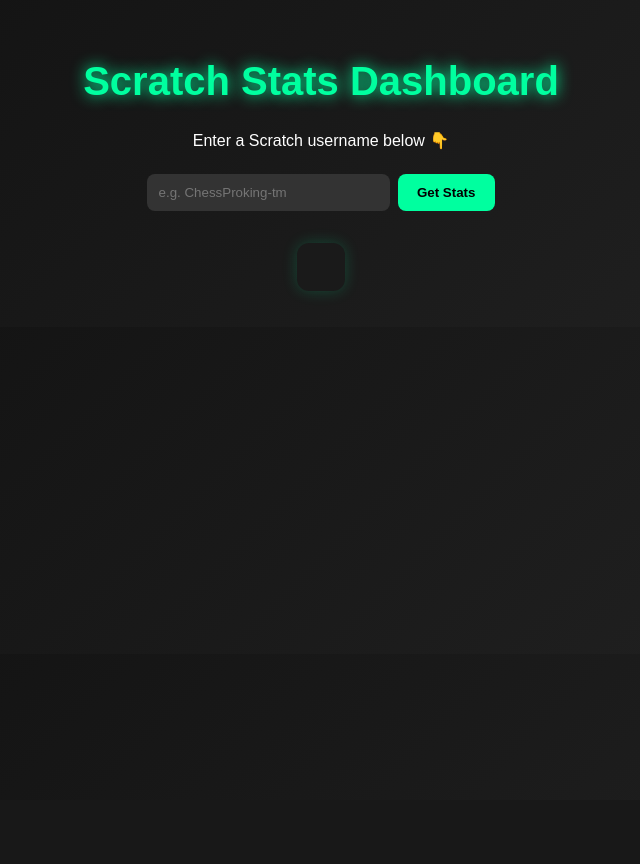
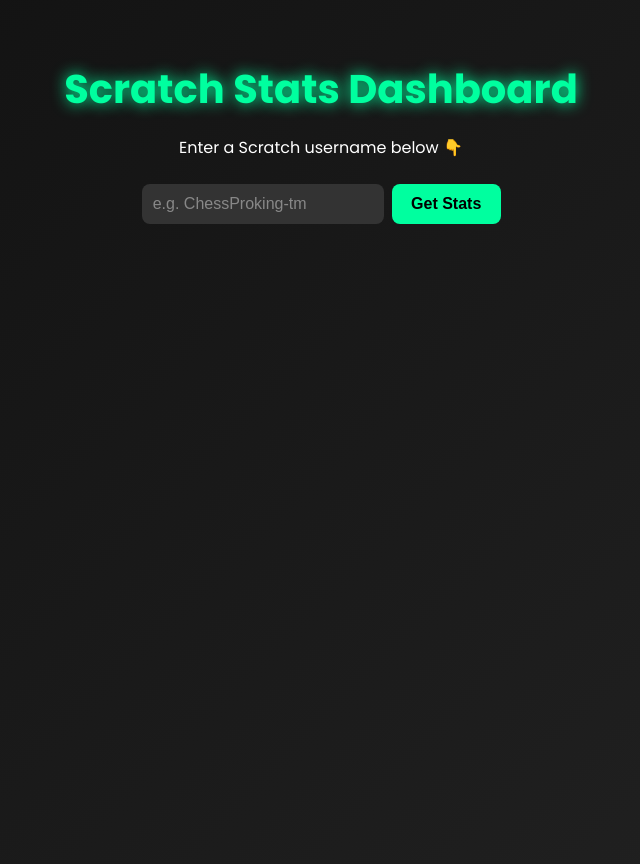
Before and after one commit to AlbertCanCode/scratchstats, a Flask app: page / in a window 1280 px wide. Shown: the whole page, without its empty margins (319-959 px from the left). Before the commit the page ends 296 px from the top, so only its background shows below. Run offline with Flask 3, Linux system fonts and the light colour scheme.

Commit message:
Update style.css

```diff
--- a/static/style.css
+++ b/static/style.css
@@ -1,3 +1,5 @@
+@import url('https://fonts.googleapis.com/css2?family=Poppins:wght@400;700&display=swap');
+
 body {
   font-family: "Poppins", sans-serif;
   background: linear-gradient(135deg, #111, #222);
@@ -5,12 +7,14 @@ body {
   text-align: center;
   padding: 2rem;
   margin: 0;
+  min-height: 100vh;
 }
 
 h1 {
   font-size: 2.5rem;
   color: #00ff9f;
   text-shadow: 0 0 15px #00ff9f;
+  margin-bottom: 0.5rem;
 }
 
 form {
@@ -18,6 +22,7 @@ form {
   display: flex;
   justify-content: center;
   gap: 0.5rem;
+  flex-wrap: wrap;
 }
 
 input {
@@ -28,6 +33,11 @@ input {
   background: #333;
   color: #fff;
   outline: none;
+  font-size: 1rem;
+}
+
+input::placeholder {
+  color: #888;
 }
 
 button {
@@ -39,6 +49,7 @@ button {
   cursor: pointer;
   color: #000;
   transition: 0.3s;
+  font-size: 1rem;
 }
 
 button:hover {
@@ -54,6 +65,11 @@ button:hover {
   box-shadow: 0 0 15px rgba(0, 255, 159, 0.2);
   display: inline-block;
   text-align: left;
+  max-width: 600px;
+}
+
+#stats:empty {
+  display: none;
 }
 
 .profile {
@@ -71,6 +87,16 @@ button:hover {
   box-shadow: 0 0 10px #00ff9f;
 }
 
+.profile h2 {
+  margin: 0;
+  color: #00ff9f;
+}
+
+#stats p {
+  margin: 0.5rem 0;
+  line-height: 1.6;
+}
+
 a {
   color: #00ff9f;
   text-decoration: none;
```
